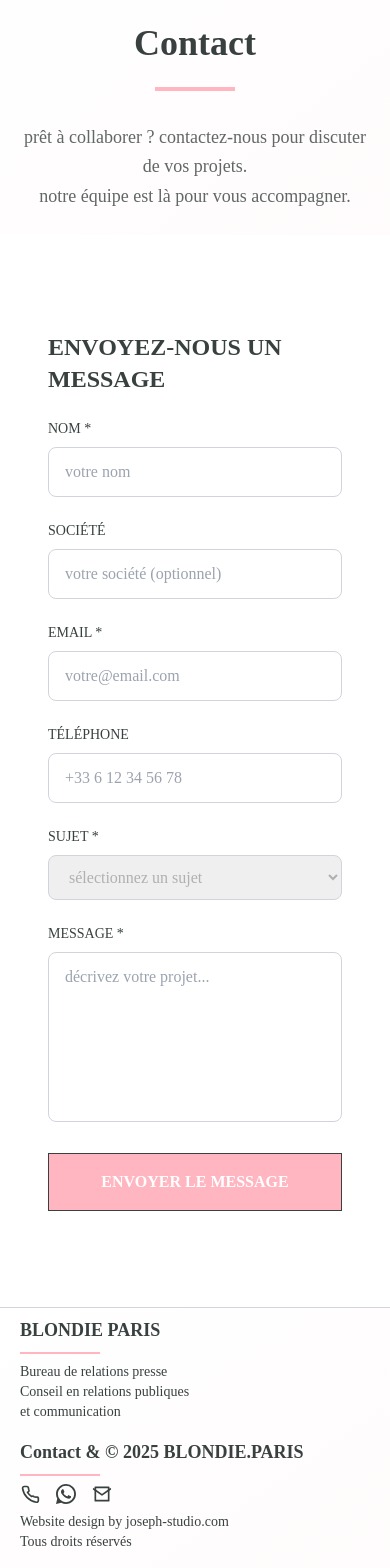
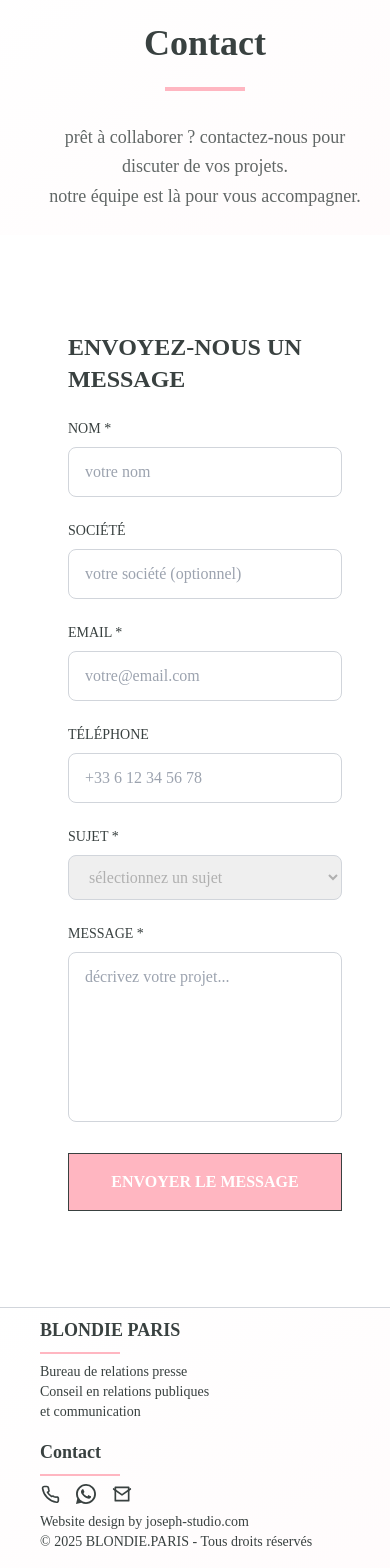
Before and after one commit to jimeye/blondie.paris, a Next.js app: page /contact in a window 390 px wide. Shown: the part 73-1641 px from the top of the page. Built offline with nearby package versions, Linux system fonts and the light colour scheme; a web font is replaced by a local one.

Commit message:
Section Contact en plein écran + bouton avec survol couleur site + champs téléphone/sujet même largeur

```diff
--- a/components/Footer.js
+++ b/components/Footer.js
@@ -5,7 +5,7 @@ export default function Footer() {
   return (
     <footer className="bg-gradient-to-br from-white to-[#FFB6C1]/5 text-[#394140] border-t border-gray-300 menu-font">
       <div className="container mx-auto pt-2 pb-4 md:pb-6 ml-5 lg:ml-0">
-        <div className="grid grid-cols-1 md:grid-cols-2 gap-4">
+        <div className="grid grid-cols-1 md:grid-cols-2 gap-4 ml-5">
           <div>
             <h3 className="text-lg font-semibold mb-2">
               BLONDIE PARIS
@@ -16,7 +16,7 @@ export default function Footer() {
           </div>
           <div>
             <h3 className="text-lg font-semibold mb-2">
-              Contact & © 2025 BLONDIE.PARIS
+              Contact
               <div className="w-20 h-0.5 bg-[#FFB6C1] mt-2"></div>
             </h3>
             <div className="flex items-center space-x-4 mt-2 mb-2">
@@ -31,7 +31,7 @@ export default function Footer() {
               </a>
             </div>
             <p className="text-sm normal-case">Website design by <a href="tel:+330608251223" className="hover:text-[#FFB6C1] transition-colors">JOSEPH-STUDIO.COM</a></p>
-            <p className="text-sm normal-case">Tous droits réservés</p>
+            <p className="text-sm normal-case">© 2025 BLONDIE.PARIS - Tous droits réservés</p>
           </div>
         </div>
       </div>
--- a/data/logos.js
+++ b/data/logos.js
@@ -31,7 +31,7 @@ export const logos = [
   { src: "/logos/ROMANCE+-+copie.jpg", alt: "ROMANCE", name: "ROMANCE", url: "https://www.romance.fr" },
   { src: "/logos/logo+standard.png", alt: "Standard", name: "Standard", url: "https://www.standard.fr" },
   { src: "/logos/Logo+SYNEIDO.jpg", alt: "SYNEIDO", name: "SYNEIDO", url: "https://www.syneido.com" },
-  { src: "/logos/Steve+Bleu+2021.png", alt: "Steve Bleu", name: "Steve Bleu", url: "https://www.stevebleu.com" },
+  { src: "/logos/Steve+Bleu+2021.png", alt: "Steve Bleu", name: "Steve Bleu", url: "https://www.steve.paris/" },
   { src: "/logos/ubi-bene.jpg", alt: "Ubi Bene", name: "Ubi Bene", url: "https://www.ubibene.com" },
   { src: "/logos/publicis-luxe.jpg", alt: "Publicis Luxe", name: "Publicis Luxe", url: "https://www.publicis-luxe.com" },
   { src: "/logos/orange.png", alt: "Orange", name: "Orange", url: "https://www.orange.com" },
--- a/pages/contact.js
+++ b/pages/contact.js
@@ -153,8 +153,8 @@ export default function Contact() {
 
         {/* Hero Section */}
         <section className="bg-gradient-to-br from-white to-[#FFB6C1]/5 pt-24 pb-6">
-          <div className="container mx-auto px-4">
-            <div className="text-center max-w-3xl mx-auto">
+          <div className="px-4 ml-5 lg:ml-0">
+            <div className="text-center">
               <h1 className="text-4xl font-bold text-[#394140] mb-6">
                 Contact
               </h1>
@@ -169,8 +169,8 @@ export default function Contact() {
 
         {/* Contact Content */}
         <section className="py-16 bg-white">
-          <div className="container mx-auto px-4">
-            <div className="max-w-2xl mx-auto">
+          <div className="px-4 ml-5 lg:ml-0">
+            <div>
 
               {/* Formulaire de contact */}
               <div className="bg-white rounded-lg p-8">
@@ -230,8 +230,6 @@ export default function Contact() {
                         placeholder="votre@email.com"
                       />
                     </div>
-                  </div>
-
                     <div>
                       <label htmlFor="telephone" className="block text-sm font-medium text-[#394140] mb-2 uppercase">
                         Téléphone
@@ -246,7 +244,6 @@ export default function Contact() {
                         placeholder="+33 6 12 34 56 78"
                       />
                     </div>
-
                     <div>
                       <label htmlFor="sujet" className="block text-sm font-medium text-[#394140] mb-2 uppercase">
                         Sujet *
@@ -266,6 +263,7 @@ export default function Contact() {
                         <option value="demande-devis">Demande de devis</option>
                         <option value="autre">Autre</option>
                       </select>
+                    </div>
                   </div>
 
                   <div>
@@ -287,7 +285,7 @@ export default function Contact() {
                   <button
                     type="submit"
                     disabled={isSubmitting}
-                    className="w-full bg-[#FFB6C1] hover:bg-[#FFB6C1]/80 text-white font-semibold py-4 px-6 border border-[#394140] transition-all duration-200 disabled:opacity-50 disabled:cursor-not-allowed uppercase"
+                    className="w-full bg-[#FFB6C1] hover:bg-[#FFB6C1]/80 hover:text-[#394140] text-white font-semibold py-4 px-6 border border-[#394140] transition-all duration-200 disabled:opacity-50 disabled:cursor-not-allowed uppercase"
                   >
                     {isSubmitting ? 'Envoi en cours...' : 'Envoyer le message'}
                   </button>
--- a/pages/index.js
+++ b/pages/index.js
@@ -461,19 +461,19 @@ export default function Home({cms, refs}) {
 
           {/* Section Contact complète */}
           <section className="bg-gradient-to-br from-white to-[#FFB6C1]/5 py-8">
-            <div className="container mx-auto px-4">
+            <div className="ml-5 lg:ml-0">
               <div className="text-center mb-6">
                 <h2 className="text-4xl font-bold text-[#394140] mb-4">
                   Contact
                 </h2>
                 <div className="w-20 h-1 bg-[#FFB6C1] mx-auto mb-6" />
-                <p className="text-lg text-[#394140]/80 leading-relaxed uppercase max-w-3xl mx-auto">
+                <p className="text-lg text-[#394140]/80 leading-relaxed uppercase">
                   <span className="block md:inline">PRÊT À COLLABORER ? CONTACTEZ-NOUS POUR DISCUTER DE VOS PROJETS,</span>
                   <span className="block md:inline">NOTRE ÉQUIPE EST LÀ POUR VOUS ACCOMPAGNER.</span>
                 </p>
               </div>
 
-              <div className="max-w-2xl mx-auto">
+              <div>
                 {/* Formulaire de contact */}
                 <div className="bg-white rounded-lg p-6">
                   <h3 className="text-2xl font-bold text-[#394140] mb-4 uppercase">
@@ -532,8 +532,6 @@ export default function Home({cms, refs}) {
                           placeholder="+33 6 12 34 56 78"
                         />
                       </div>
-                    </div>
-
                       <div>
                         <label htmlFor="sujet" className="block text-sm font-medium text-[#394140] mb-2 uppercase">
                           Sujet *
@@ -552,6 +550,7 @@ export default function Home({cms, refs}) {
                           <option value="autre">Autre</option>
                         </select>
                       </div>
+                    </div>
 
                     <div>
                       <label htmlFor="message" className="block text-sm font-medium text-[#394140] mb-2 uppercase">
@@ -569,7 +568,7 @@ export default function Home({cms, refs}) {
 
                     <button
                       type="submit"
-                      className="w-full bg-[#FFB6C1] hover:bg-[#FFB6C1]/80 text-white font-semibold py-3 px-6 border border-[#394140] transition-all duration-200 uppercase"
+                      className="w-full bg-[#FFB6C1] hover:bg-[#FFB6C1]/80 hover:text-[#394140] text-white font-semibold py-3 px-6 border border-[#394140] transition-all duration-200 uppercase"
                     >
                       Envoyer le message
                     </button>
--- a/pages/references.js
+++ b/pages/references.js
@@ -39,7 +39,7 @@ export default function References() {
     { src: "/logos/ROMANCE+-+copie.jpg", alt: "ROMANCE", name: "ROMANCE", url: "https://www.romance.fr" },
     { src: "/logos/logo+standard.png", alt: "Standard", name: "Standard", url: "https://www.standard.fr" },
     { src: "/logos/Logo+SYNEIDO.jpg", alt: "SYNEIDO", name: "SYNEIDO", url: "https://www.syneido.com" },
-    { src: "/logos/Steve+Bleu+2021.png", alt: "Steve Bleu", name: "Steve Bleu", url: "https://www.stevebleu.com" },
+    { src: "/logos/Steve+Bleu+2021.png", alt: "Steve Bleu", name: "Steve Bleu", url: "https://www.steve.paris/" },
     { src: "/logos/ubi-bene.jpg", alt: "Ubi Bene", name: "Ubi Bene", url: "https://www.ubibene.com" },
     { src: "/logos/publicis-luxe.jpg", alt: "Publicis Luxe", name: "Publicis Luxe", url: "https://www.publicis-luxe.com" },
     { src: "/logos/orange.png", alt: "Orange", name: "Orange", url: "https://www.orange.com" },
```
Lines whose indentation alone changed are shown as unchanged.
